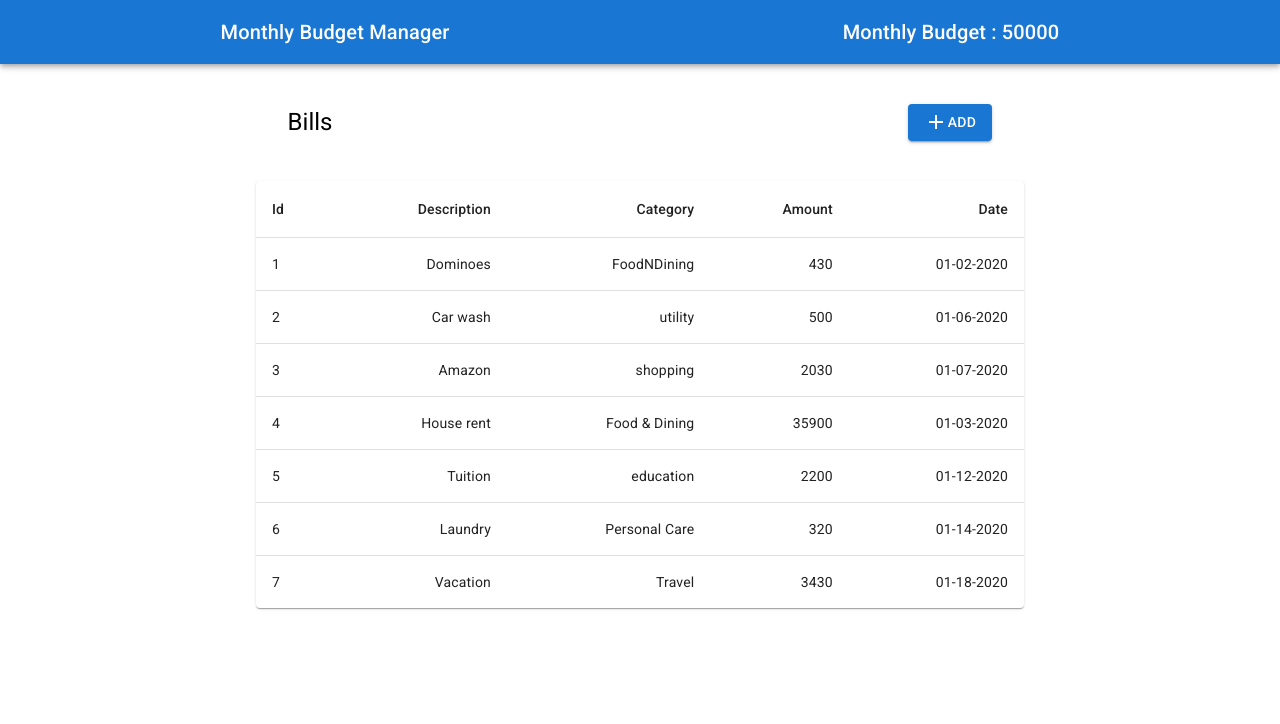
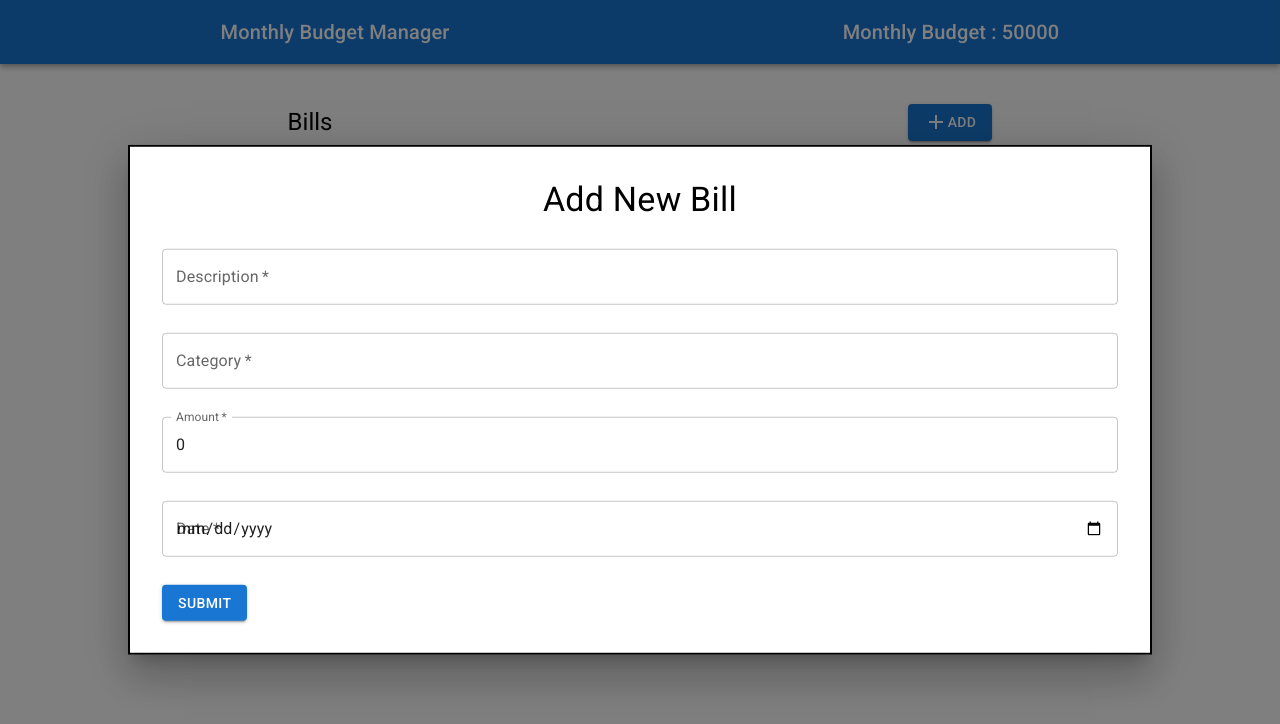
Before and after one commit to arshkhatwani/frontend-assignment-monthly-bill-manager, a React (Create React App) app: page / in a window 1280 px wide. Both pictures are taken after a click on the button "ADD". Shown: the top 724 px of the page. Built offline with nearby package versions, Linux system fonts and the light colour scheme.

Commit message:
Add new bill form

```diff
--- a/src/App.js
+++ b/src/App.js
@@ -1,6 +1,7 @@
 import "./App.css";
 import BillsBar from "./components/Bills/BillsBar";
 import BillsTable from "./components/Bills/BillsTable";
+import NewBill from "./components/Bills/NewBill";
 import Navbar from "./components/Navbar/Navbar";
 
 function App() {
@@ -11,6 +12,8 @@ function App() {
       <BillsBar />
 
       <BillsTable />
+
+      <NewBill />
     </div>
   );
 }
--- a/src/components/Bills/AddNewBill.jsx
+++ b/src/components/Bills/AddNewBill.jsx
@@ -1,11 +1,19 @@
 import { Button } from "@mui/material";
 import React from "react";
 import AddIcon from "@mui/icons-material/Add";
+import { useDispatch } from "react-redux";
+import { setShowModal } from "../../redux/slices/newBillFormSlice";
 
 function AddNewBill() {
+  const dispatch = useDispatch();
+
+  const onClickHandler = () => {
+    dispatch(setShowModal(true));
+  };
+
   return (
     <div>
-      <Button variant="contained">
+      <Button variant="contained" onClick={onClickHandler}>
         <AddIcon /> Add
       </Button>
     </div>
--- /dev/null
+++ b/src/components/Bills/NewBill.jsx
@@ -0,0 +1,122 @@
+import React from "react";
+import Box from "@mui/material/Box";
+import Typography from "@mui/material/Typography";
+import Modal from "@mui/material/Modal";
+import { useDispatch, useSelector } from "react-redux";
+import { setFormData, setShowModal } from "../../redux/slices/newBillFormSlice";
+import TextField from "@mui/material/TextField";
+import { Button } from "@mui/material";
+import getDateDMY from "../../utils/getDateDMY";
+
+const style = {
+  position: "absolute",
+  top: "50%",
+  left: "50%",
+  transform: "translate(-50%, -50%)",
+  width: "80%",
+  bgcolor: "background.paper",
+  border: "2px solid #000",
+  boxShadow: 24,
+  p: 4,
+};
+
+function NewBill() {
+  const dispatch = useDispatch();
+  const { showModal, formData } = useSelector((store) => store.newBillForm);
+  const { description, category, date, amount } = formData;
+
+  const handleClose = () => dispatch(setShowModal(false));
+
+  const onSubmitHandler = (e) => {
+    e.preventDefault();
+    console.log(formData);
+  };
+
+  return (
+    <Modal
+      open={showModal}
+      onClose={handleClose}
+      aria-labelledby="modal-modal-title"
+      aria-describedby="modal-modal-description"
+    >
+      <Box sx={style}>
+        <div className="mb-7">
+          <Typography variant="h4" align="center">
+            Add New Bill
+          </Typography>
+        </div>
+
+        <form onSubmit={onSubmitHandler}>
+          <div className="flex flex-col w-full ">
+            <div className="mb-7">
+              <TextField
+                id="outlined-basic"
+                label="Description"
+                variant="outlined"
+                fullWidth={true}
+                required
+                value={description}
+                onChange={(e) => {
+                  dispatch(setFormData({ description: e.target.value }));
+                }}
+              />
+            </div>
+
+            <div className="mb-7">
+              <TextField
+                id="outlined-basic"
+                label="Category"
+                variant="outlined"
+                fullWidth={true}
+                required
+                value={category}
+                onChange={(e) => {
+                  dispatch(setFormData({ category: e.target.value }));
+                }}
+              />
+            </div>
+
+            <div className="mb-7">
+              <TextField
+                id="outlined-basic"
+                label="Amount"
+                variant="outlined"
+                type="number"
+                fullWidth={true}
+                required
+                value={amount}
+                onChange={(e) => {
+                  if (isNaN(e.target.value)) return;
+                  dispatch(setFormData({ amount: e.target.valueAsNumber }));
+                }}
+              />
+            </div>
+
+            <div className="mb-7">
+              <TextField
+                id="outlined-basic"
+                label="Date"
+                variant="outlined"
+                type="date"
+                fullWidth={true}
+                required
+                value={date}
+                onChange={(e) => {
+                  dispatch(setFormData({ date: e.target.value }));
+                }}
+              />
+            </div>
+          </div>
+
+          <div>
+            <Button variant="contained" type="submit">
+              Submit
+            </Button>
+          </div>
+        </form>
+      </Box>
+    </Modal>
+  );
+}
+
+export default NewBill;
--- /dev/null
+++ b/src/redux/reducers/newBillFormReducers.js
@@ -0,0 +1,7 @@
+export const showModalReducer = (state, { payload }) => {
+  state.showModal = payload;
+};
+
+export const formDataReducer = (state, { payload }) => {
+  state.formData = { ...state.formData, ...payload };
+};
--- /dev/null
+++ b/src/redux/slices/newBillFormSlice.js
@@ -0,0 +1,23 @@
+import { createSlice } from "@reduxjs/toolkit";
+import {
+  formDataReducer,
+  showModalReducer,
+} from "../reducers/newBillFormReducers";
+
+const initialState = {
+  showModal: false,
+  formData: { description: "", category: "", date: "", amount: 0 },
+};
+
+const newBillFormSlice = createSlice({
+  name: "newBillForm",
+  initialState,
+  reducers: {
+    setShowModal: showModalReducer,
+    setFormData: formDataReducer,
+  },
+});
+
+export const { setShowModal, setFormData } = newBillFormSlice.actions;
+
+export default newBillFormSlice.reducer;
--- a/src/redux/store.js
+++ b/src/redux/store.js
@@ -1,5 +1,8 @@
 import { configureStore } from "@reduxjs/toolkit";
+import newBillFormReducer from "./slices/newBillFormSlice";
 
 export const store = configureStore({
-  reducer: {},
+  reducer: {
+    newBillForm: newBillFormReducer,
+  },
 });
--- /dev/null
+++ b/src/utils/getDateDMY.js
@@ -0,0 +1,9 @@
+export default function getDateDMY(date) {
+  const splitDate = date.split("-");
+
+  const year = splitDate[0];
+  const month = splitDate[1];
+  const day = splitDate[2];
+
+  return `${day}-${month}-${year}`;
+}
```
